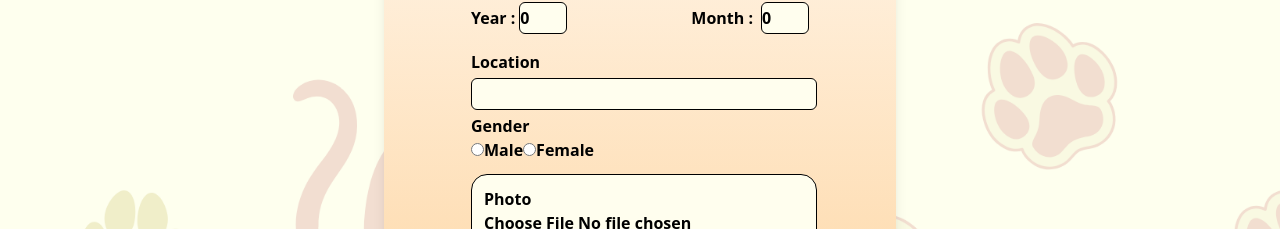
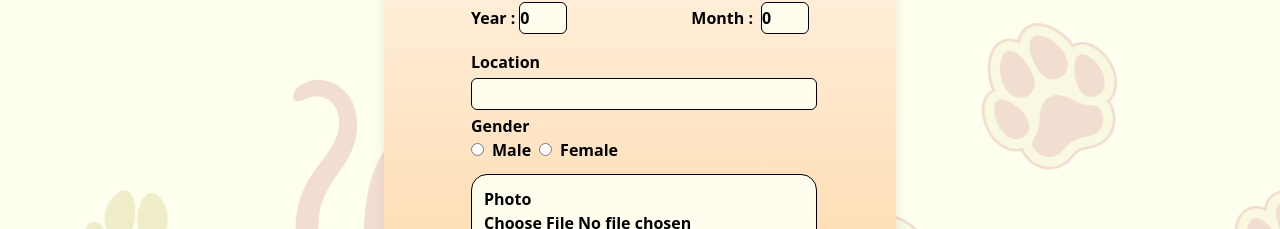
Before and after one commit to jahinhossain8573/bilai, a Next.js app: page /add_cat in a window 1280 px wide. Shown: the part 402-631 px from the top of the page. Built offline with nearby package versions, Linux system fonts and the light colour scheme; no server answers.

Commit message:
done with the app

```diff
--- a/app/add_cat/page.tsx
+++ b/app/add_cat/page.tsx
@@ -151,16 +151,18 @@ export default function Page() {
           {/* Container for the stuff on the right */}
           <div>
             <span className={spanStyling}>Gender</span>
-            <div>
+            <div className="">
               <input
                 name="gender"
                 type="radio"
                 onChange={() => {
                   changeGender("MALE");
                   // console.log(gender);
+
                 }}
+
               />
-              <span>Male</span>
+              <span className="mx-2">Male</span>
               <input
                 name="gender"
                 type="radio"
@@ -169,7 +171,7 @@ export default function Page() {
                   // console.log(gender);
                 }}
               />
-              <span>Female</span>
+              <span className="mx-2">Female</span>
             </div>
           </div>
           <div className="flex flex-col border rounded-2xl p-3 bg-[#fffeee] my-2 h-30">
--- a/app/profile/page.tsx
+++ b/app/profile/page.tsx
@@ -69,7 +69,7 @@ export default function Page() {
             <h1>{username}</h1>
           </div>
         </div>
-        <div className="flex divide-x border">
+        {/*<div className="flex divide-x border">
           <div className="px-6 py-4 text-center">
             <input
               value={currentCats}
@@ -88,7 +88,7 @@ export default function Page() {
             />
             <p>Cats owned in the past</p>
           </div>
-        </div>
+        </div>*/}
       </div>
 
       <div className="grid md:grid-cols-3 gap-4">
@@ -115,7 +115,7 @@ export default function Page() {
         <div className="md:col-span-2 space-y-4">
           <div className="p-5 border">
             <div className="flex justify-between items-center mb-3">
-              <h2>My cards</h2>
+              {/*<h2>My cards</h2>
               <div className="p-5 border">
                 <div className="flex justify-center items-center mb-3">
                   <h2>My cats</h2>
@@ -129,6 +129,7 @@ export default function Page() {
                         key={cat.id}
                         catInput={cat}
                         canDelete
+                        showWhatsApp={false}
                         onDeleted={(catId) =>
                           setOwnedCats((current) =>
                             current.filter((ownedCat) => ownedCat.id !== catId),
@@ -138,7 +139,7 @@ export default function Page() {
                     ))}
                   </div>
                 )}
-              </div>
+              </div>*/}
 
               {error && <p className="text-red-500">{error}</p>}
 
```
